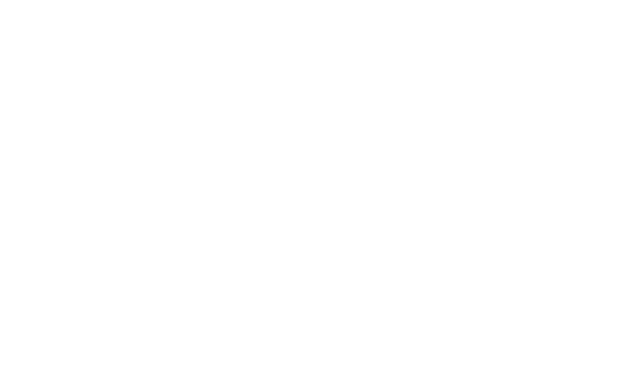
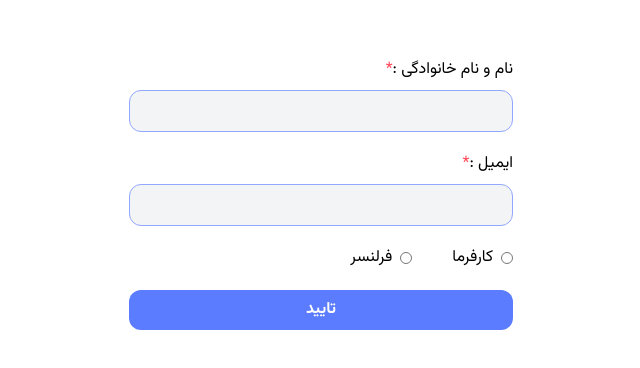
Before and after one commit to hanafeizi83/Freelancring-App, a React (Vite) app: page /compelete-profile in a window 1280 px wide. Before the commit this address had no page. Shown: the part 206-574 px from the top of the page, without its empty margins (480-1120 px from the left). Built offline with nearby package versions, Linux system fonts and the light colour scheme.

Commit message:
make compelete profiel ui

```diff
--- a/package.json
+++ b/package.json
@@ -15,6 +15,7 @@
     "react": "^19.0.0",
     "react-countdown-circle-timer": "^3.2.1",
     "react-dom": "^19.0.0",
+    "react-hook-form": "^7.54.2",
     "react-hot-toast": "^2.5.2",
     "react-icons": "^5.5.0",
     "react-loader-spinner": "^6.1.6",
--- a/src/App.jsx
+++ b/src/App.jsx
@@ -4,6 +4,7 @@
 import Auth from './pages/Auth'
 import { QueryClient, QueryClientProvider } from '@tanstack/react-query'
 import { Toaster } from 'react-hot-toast'
+import CompleteProfile from './pages/CompleteProfile'
 
 
 
@@ -17,6 +18,7 @@
         <Routes>
           <Route path='/' element={<Home />} />
           <Route path='/auth' element={<Auth />} />
+          <Route path='/compelete-profile' element={<CompleteProfile />} />
         </Routes>
       </QueryClientProvider>
 
--- a/src/features/ahtentication/CheckOtpForm.jsx
+++ b/src/features/ahtentication/CheckOtpForm.jsx
@@ -23,7 +23,7 @@
         try {
             const { user, message } = await mutateAsync({ phoneNumber, otp });
             toast.success(message)
-            if (!user.isActive) return navigate('/compelete-Profile');
+            if (!user.isActive) return navigate('/compelete-profile');
             if (user.status !== 2) {
                 navigate('/')
                 toast('پروفایل شما در انتظار تایید است', { icon: '⚠' });
--- /dev/null
+++ b/src/features/ahtentication/CompleteProfileForm.jsx
@@ -0,0 +1,64 @@
+import React from 'react'
+import TextFailed from '../../ui/TextFailed'
+import { useForm } from 'react-hook-form';
+import RadioInput from '../../ui/RadioInput';
+
+function CompleteProfileForm() {
+    const { register, handleSubmit, formState: { errors } } = useForm();
+    const onSubmit = (data) => {
+        console.log(data);
+
+    }
+    return (
+        <div className='w-full'>
+            <form className='w-full space-y-5' onSubmit={handleSubmit(onSubmit)}>
+                <TextFailed
+                    label={'نام و نام خانوادگی'}
+                    name='name'
+                    register={register}
+                    errors={errors}
+                    required
+                    validationSkma={{
+                        required: 'نام و نام خانوادگی ضروری است '
+                    }}
+                />
+                <TextFailed
+                    label={'ایمیل'}
+                    name='email'
+                    register={register}
+                    errors={errors}
+                    required
+                    validationSkma={{
+                        required: 'ایمیل ضروری است '
+                    }}
+                />
+                <div className='space-y-2'>
+                    <div className='flex items-center gap-10'>
+                        <RadioInput
+                            label='کارفرما'
+                            value='owner'
+                            name='role'
+                            register={register}
+                            validationSkma={{
+                                required: 'انتخاب نقش ضروری است '
+                            }}
+                        />
+                        <RadioInput
+                            label='فرلنسر'
+                            value='freelancer'
+                            name='role'
+                            register={register}
+                            validationSkma={{
+                                required: 'انتخاب نقش ضروری است '
+                            }}
+                        />
+                    </div>
+                    {errors && errors['role'] && <p className='text-error'>{errors['role'].message}</p>}
+                </div>
+                <button className='btn btn--primary w-full'>تایید </button>
+            </form>
+        </div>
+    )
+}
+
+export default CompleteProfileForm
--- a/src/index.css
+++ b/src/index.css
@@ -62,7 +62,7 @@
 
 @layer components {
     .textFailed {
-        @apply w-full bg-secondary-100 border border-primary-500 rounded-xl h-10 outline-none transition-all duration-300 focus:border-primary-900 focus:shadow-lg focus:shadow-primary-300
+        @apply w-full bg-secondary-100 border border-primary-500 rounded-xl py-2 outline-none transition-all duration-300 focus:border-primary-900 focus:shadow-lg focus:shadow-primary-300
     }
     .btn{
         @apply outline-none border-none rounded-xl font-bold
--- /dev/null
+++ b/src/pages/CompleteProfile.jsx
@@ -0,0 +1,12 @@
+import React from 'react'
+import CompleteProfileForm from '../features/ahtentication/CompleteProfileForm'
+
+function CompleteProfile() {
+    return (
+        <div className='sm:max-w-sm container h-screen flex items-center justify-center'>
+            <CompleteProfileForm />
+        </div>
+    )
+}
+
+export default CompleteProfile
--- /dev/null
+++ b/src/ui/RadioInput.jsx
@@ -0,0 +1,18 @@
+import React from 'react'
+
+function RadioInput({ label, name, register, validationSkma, value }) {
+    return (
+        <div className='flex items-center gap-2'>
+            <input
+                type="radio"
+                name={name}
+                {...register(name, validationSkma)}
+                value={value}
+                className='accent-primary-900 w-3 h-3'
+            />
+            <span>{label}</span>
+        </div>
+    )
+}
+
+export default RadioInput
--- /dev/null
+++ b/src/ui/TextFailed.jsx
@@ -0,0 +1,24 @@
+import React from 'react'
+
+function TextFailed({ label, name, type = 'text', register, errors, validationSkma, required }) {
+
+    return (
+        <div className='space-y-2'>
+            <label htmlFor={name}>
+                {label} :
+                {required && <span className='text-error'>*</span>}
+
+            </label>
+            <input
+                type={type}
+                className='textFailed'
+                id={name}
+                name={name}
+                {...register(name, validationSkma)}
+            />
+            {errors && errors[name] && <p className='text-error'>{errors[name].message}</p>}
+        </div>
+    )
+}
+
+export default TextFailed
```
Also changed, not shown: 1 other file (tests, documents, lock files or other folders).
